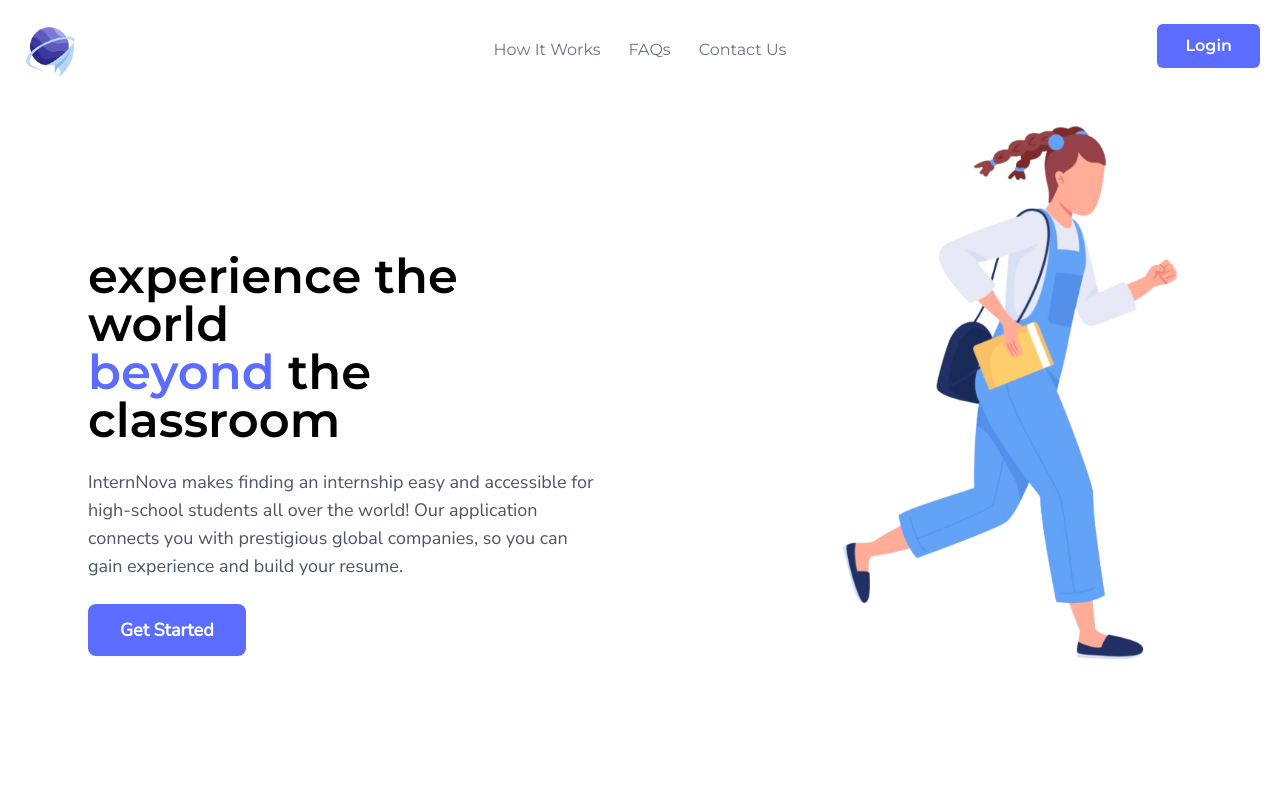
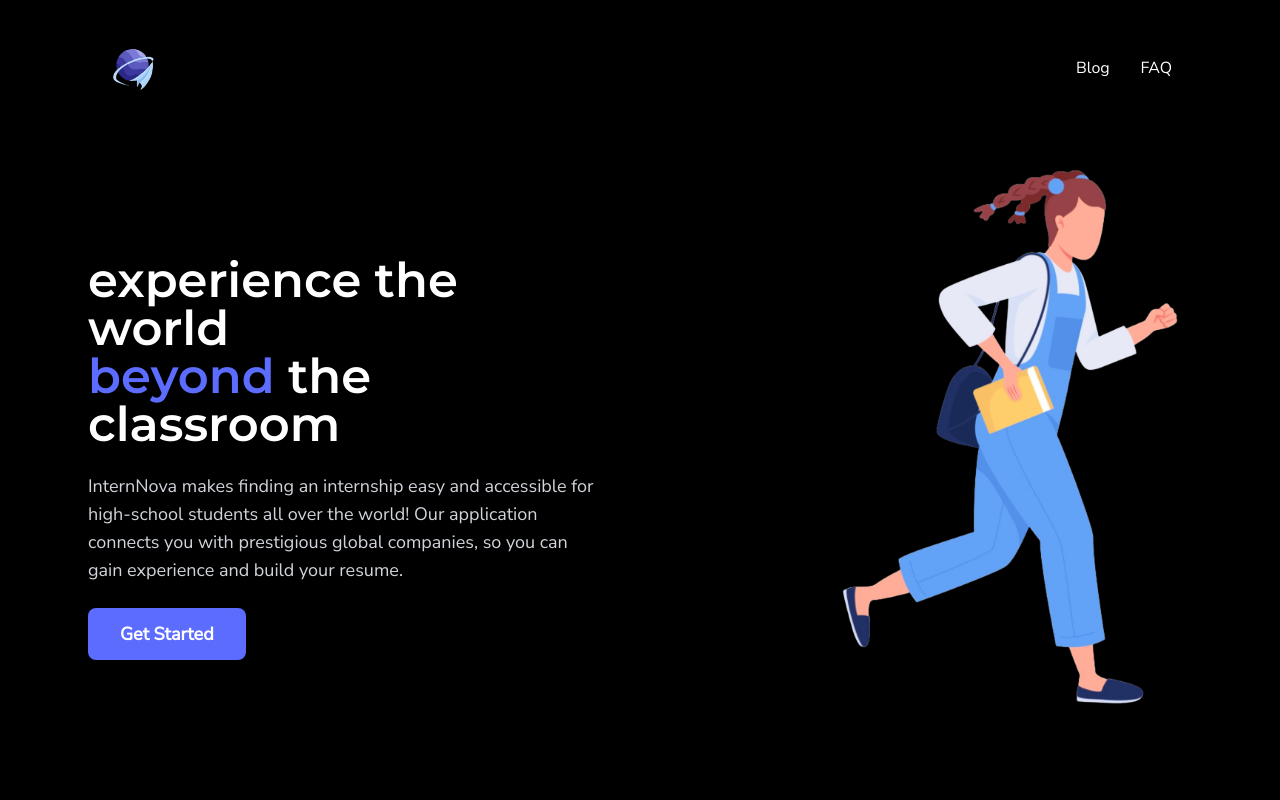
Before and after one commit to internnova/landing, a Next.js app: page / in a window 1280 px wide. Shown: the top 800 px of the page. Built offline with nearby package versions, Linux system fonts and the light colour scheme.

Commit message:
feat(landing): dark theme

```diff
--- a/components/Navbar/Navbar.tsx
+++ b/components/Navbar/Navbar.tsx
@@ -1,47 +1,21 @@
 import Link from "next/link";
-import { NavbarElements } from "./NavbarElements";
-import { NavbarDropdown } from "./NavbarDropdown";
-import { Button } from "../Button/Button";
 
-interface NavbarProps {
-  className?: string;
-}
-
-export const Navbar: React.FC<NavbarProps> = ({ className }) => {
+export const Navbar = () => {
   return (
-    <div
-      className={`${className} lg:grid md:grid-cols-3 md:justify-items-stretch font-montserrat`}
-    >
-      <Link href="/">
-        <div className="flex items-center space-x-4">
-          <img src="./logo/Logo.png" alt="Logo" width="60px" />
-
-          <div className="flex justify-end w-full lg:hidden">
-            <NavbarDropdown />
-            <div className="ml-2">
-              <Button size="medium">Login</Button>
-            </div>
-          </div>
-        </div>
-      </Link>
-
-      <div className="hidden lg:block place-self-center">
-        <ul className="flex flex-col p-3 space-y-2 text-right lg:text-center md:p-0 md:flex-row md:space-y-0 md:space-x-7">
-          {NavbarElements.map((element, i) => {
-            return (
-              <li key={i}>
-                <p className="text-gray-500">{element}</p>
-              </li>
-            );
-          })}
-        </ul>
+    <header className="relative z-10 px-6 text-left bg-transparent select-none lg:mx-16">
+      <div className="flex items-center justify-between h-20 lg:h-24">
+        <Link href="/">
+          <img src="/logo/Logo.png" width="50px" />
+        </Link>
+        <nav className="flex items-center justify-between w-24 justify-self-end">
+          <a className="hover:opacity-70" href="https://blog.internnova.co/">
+            Blog
+          </a>
+          <Link href="/faq">
+            <a className="hover:opacity-70">FAQ</a>
+          </Link>
+        </nav>
       </div>
-
-      <div className="relative float-right lg:place-self-end bottom-3">
-        <Button size="medium" className="hidden lg:block">
-          Login
-        </Button>
-      </div>
-    </div>
+    </header>
   );
 };
--- a/components/Section/Hero.tsx
+++ b/components/Section/Hero.tsx
@@ -4,7 +4,7 @@ export const Hero = () => {
   return (
     <>
       <div className="flex items-center justify-center min-h-[70vh] md:min-h-max">
-        <div className="relative z-0 p-6 mt-12 md:flex md:justify-center lg:mx-16 md:mt-32">
+        <div className="p-6 mt-12 md:flex md:justify-center lg:mx-16 md:mt-24">
           <div className="flex xl:space-x-60">
             <div className="space-y-6">
               <h1 className="text-4xl md:text-5xl">
@@ -12,7 +12,7 @@ export const Hero = () => {
                 <span className="text-accent-primary">beyond</span> the
                 classroom
               </h1>
-              <p className="max-w-xl text-lg text-gray-600">
+              <p className="max-w-xl text-lg text-gray-300">
                 InternNova makes finding an internship easy and accessible for
                 high-school students all over the world! Our application
                 connects you with prestigious global companies, so you can gain
@@ -24,7 +24,7 @@ export const Hero = () => {
               </div>
             </div>
             <img
-              className="relative hidden lg:block bottom-32"
+              className="relative hidden mt-10 lg:block bottom-32"
               src="./illustration/Landing_Illustration.png"
               width="350px"
               height="auto"
--- a/components/Section/HowItWorks.tsx
+++ b/components/Section/HowItWorks.tsx
@@ -22,7 +22,7 @@ const HowItWorksData: HowItWorksDataInterface[] = [
 ];
 export const HowItWorks = () => {
   return (
-    <div className="relative w-full px-5 pt-14 lg:px-0 lg:pt-0">
+    <div className="relative w-full px-5 pb-20 overflow-hidden pt-14 lg:px-0 lg:pt-0">
       <h2 className="py-10 text-center lg:pt-0 lg:pb-10">
         internships, <span className="underline">simplified</span>.
       </h2>
--- a/pages/index.tsx
+++ b/pages/index.tsx
@@ -5,8 +5,8 @@ import { HowItWorks } from "../components/Section/HowItWorks";
 
 const IndexPage = () => (
   <Layout title="InternNova | Home">
-    <div>
-      <div className="p-5 ">
+    <div className="text-white bg-black ">
+      <div className="p-5">
         <Navbar />
       </div>
 
--- a/styles/globals.css
+++ b/styles/globals.css
@@ -51,3 +51,7 @@
     font-weight: 700;
   }
 }
+
+:root {
+  color-scheme: dark;
+}
```
Also changed, not shown: public/illustration/dots.png, 1 other file (tests, documents, lock files or other folders).
